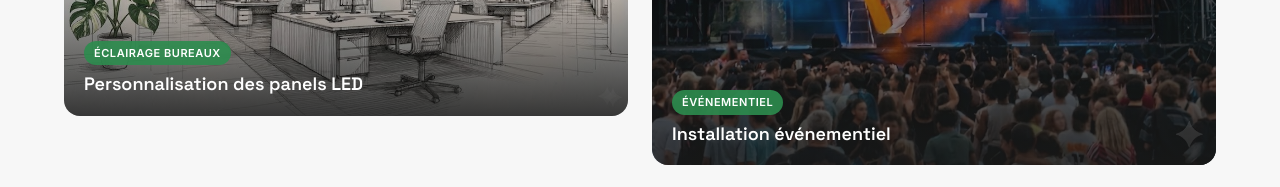
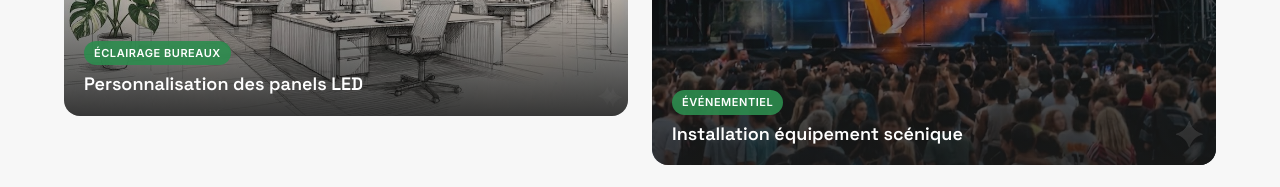
Before and after one commit to PHT001/emajor-site, a Next.js app: page / in a window 1280 px wide. Shown: the part 5900-6087 px from the top of the page. Built offline with nearby package versions, Linux system fonts and the light colour scheme.

Commit message:
content(installations): title 'Installation événementiel' → 'Installation équipement scénique'

```diff
--- a/components/Installations.tsx
+++ b/components/Installations.tsx
@@ -99,9 +99,9 @@ const proItems: Item[] = [
   },
   {
     src: "/assets/img/scene-concert.jpg",
-    alt: "Installation électrique pour événementiel — concert",
+    alt: "Installation électrique pour équipement scénique — concert",
     category: "Événementiel",
-    title: "Installation événementiel",
+    title: "Installation équipement scénique",
     brands: [
       "Goulotte de sol Efapel",
       "Coffret d'alimentation Famatel",
```
